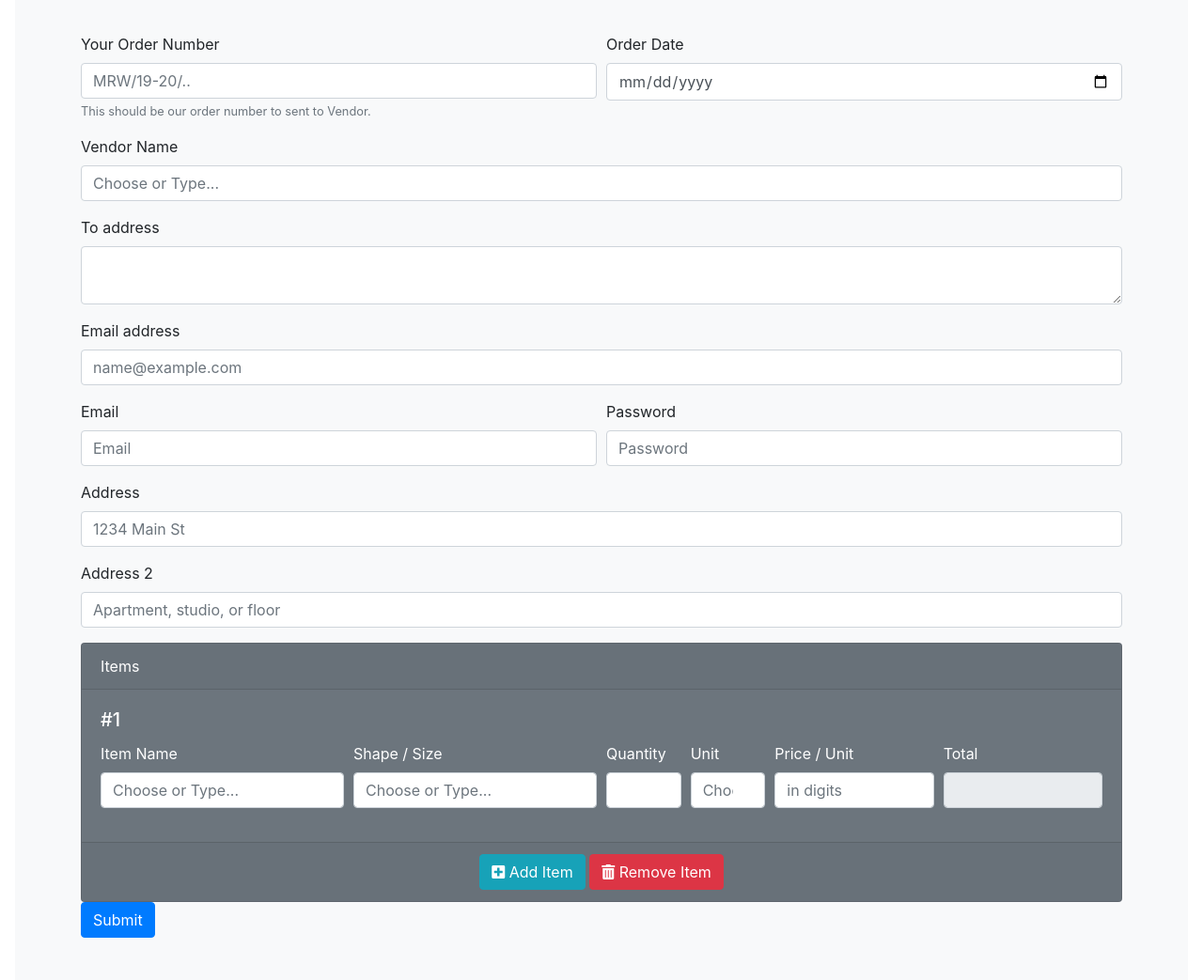
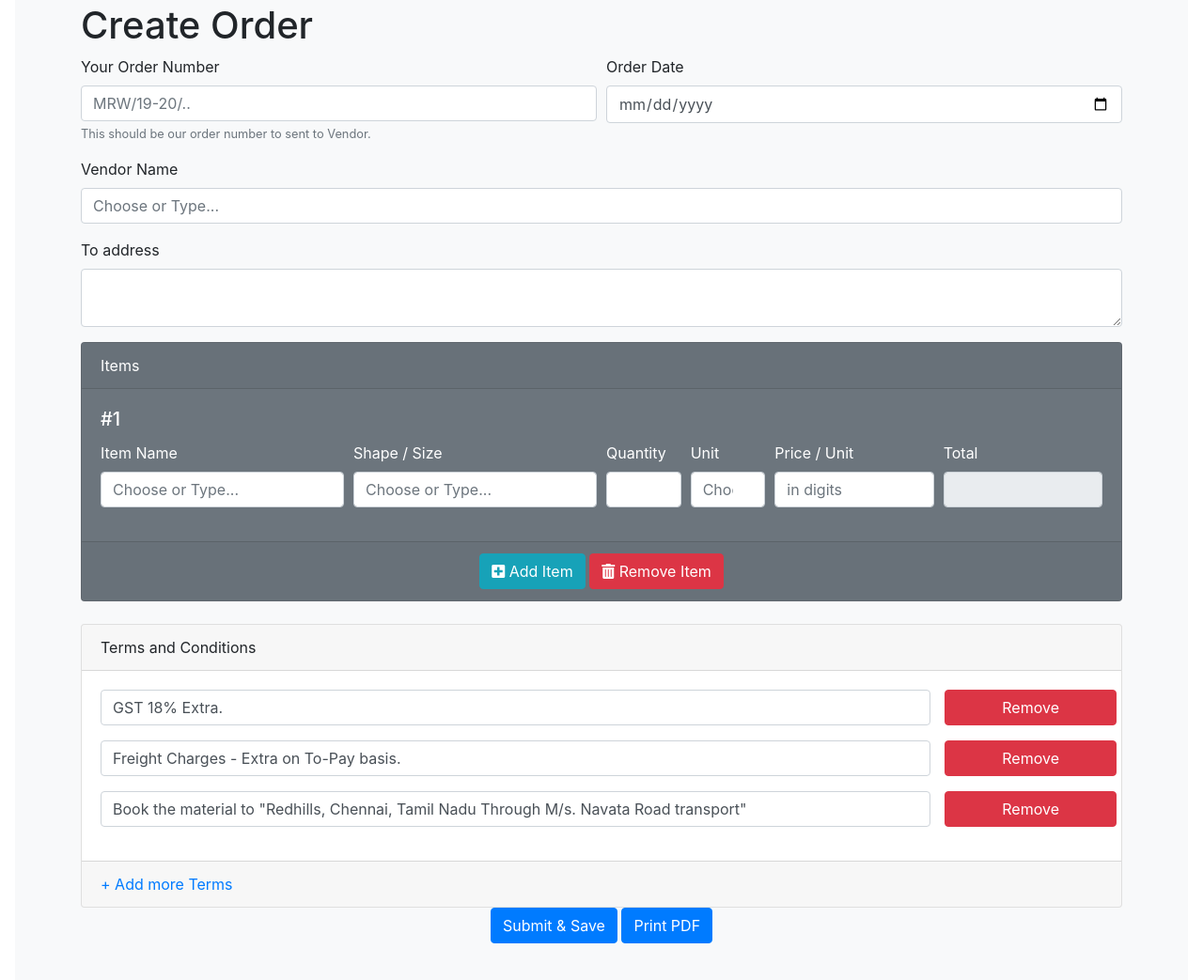
Before and after one commit to ashishub/OrderMgmt, a website: page createOrder/orderEntry.html in a window 1280 px wide. Shown: the part 93-1136 px from the top of the page at 94% size. Drawn offline with nearby package versions, Linux system fonts and the light colour scheme.

Commit message:
Added more changes

```diff
--- a/orderEntry.html
+++ b/createOrder/orderEntry.html
@@ -14,8 +14,9 @@
 </head>
 
 <body>
-    <div class="position-relative overflow-hidden p-3 p-md-5 m-md-3  bg-light">
+    <div class="position-relative overflow-hidden p-3 m-md-3  bg-light">
         <div class="container p-lg-3 my-5">
+            <h1>Create Order</h1>
             <form class="needs-validation" novalidate>
                 <div class="form-row">
                     <div class="form-group col-md-6">
@@ -60,31 +61,6 @@
                     <label for="toAddressTextarea">To address</label>
                     <textarea class="form-control" id="toAddressTextarea"></textarea>
                 </div>
-                <div class="form-group">
-                    <label for="exampleFormControlInput1">Email address</label>
-                    <input type="email" class="form-control" id="exampleFormControlInput1"
-                        placeholder="name@example.com">
-                </div>
-                <div class="form-row">
-                    <div class="form-group col-md-6">
-                        <label for="inputEmail4">Email</label>
-                        <input type="email" class="form-control" id="inputEmail4" placeholder="Email">
-                    </div>
-                    <div class="form-group col-md-6">
-                        <label for="inputPassword4">Password</label>
-                        <input type="password" class="form-control" id="inputPassword4" placeholder="Password">
-                    </div>
-                </div>
-                <div class="form-group">
-                    <label for="inputAddress">Address</label>
-                    <input type="text" class="form-control" id="inputAddress" placeholder="1234 Main St">
-                </div>
-                <div class="form-group">
-                    <label for="inputAddress2">Address 2</label>
-                    <input type="text" class="form-control" id="inputAddress2"
-                        placeholder="Apartment, studio, or floor">
-                </div>
-
                 <div class="card text-white bg-secondary">
                         <div class="card-header">Items</div>
                         <div class="card-body" id="items">
@@ -191,7 +167,39 @@
                             <button id="removeLastItemBtn" class="btn btn-danger"><i class="fas fa-trash-alt"></i> Remove Item</button>
                         </div>
                       </div>
-                <button type="submit" class="btn btn-primary">Submit</button>
+                <br/>
+                <div class="card">
+                    <div class="card-header">Terms and Conditions</div>
+                        <div class="card-body" id="terms">
+                            <div class="form-group row termDiv">
+                                <div class="col-sm-10">
+                                    <input type="text" class="form-control" placeholder="Enter Terms Here" value="GST 18% Extra.">
+                                </div>
+                                <button class="btn btn-danger col-sm-2 removeTerms">Remove</button>
+                            </div>
+                            <div class="form-group row termDiv">
+                                <div class="col-sm-10">
+                                    <input type="text" class="form-control" placeholder="Enter Terms Here" value="Freight Charges - Extra on To-Pay basis.">
+                                </div>
+                                <button class="btn btn-danger col-sm-2 removeTerms">Remove</button>
+                            </div>
+                            <div class="form-group row termDiv">
+                                <div class="col-sm-10">
+                                    <input type="text" class="form-control" placeholder="Enter Terms Here" value='Book the material to "Redhills, Chennai, Tamil Nadu Through M/s. Navata Road transport"'>
+                                </div>
+                                <button class="btn btn-danger col-sm-2 removeTerms">Remove</button>
+                            </div>
+                        </div>
+                        <div class="card-footer text-muted">
+                            <a href="#" id="addOneTermsBtn">+ Add more Terms</a>
+                            <!-- <button id="addOneTermsBtn" class="btn btn-info"><i class="fas fa-plus-square"></i> Add Terms</button> -->
+                        </div>
+                </div>
+                <div class="section text-center">
+                        <button type="submit" class="btn btn-primary col-sum-2">Submit &amp; Save</button>
+
+                        <button type="submit" class="btn btn-primary col-sum-2">Print PDF</button>
+                </div>
             </form>
         </div>
     </div>
--- a/orderEntry.js
+++ b/createOrder/orderEntry.js
@@ -29,6 +29,12 @@ $(document).ready(function() {
         console.log(error);
       }
     });
+
+    $('.removeTerms').click(function() {
+      // $('.card-body').first().children('div').attr('data-itemnumber')
+      $(this).parent().remove();
+    });
+
   }
   bindEvents();
 
@@ -45,11 +51,25 @@ $(document).ready(function() {
     // alert('hello!');
   });
 
+  $('#addOneTermsBtn').click(function (e) {
+    e.preventDefault();
+    var termDivClone = $(".termDiv:first").clone();
+    $('#terms').append('<div class="form-group row termDiv">'+termDivClone.html()+'</div>');
+    console.log('Before = ' +$(".termDiv:last").find('.form-control').val());
+    $(".termDiv:last").find('.form-control').val('');
+    bindEvents();
+  });
+
   $('#removeLastItemBtn').click(function() {
     // $('.card-body').first().children('div').attr('data-itemnumber')
     if( $(".itemCard").length > 1) {
       $(".itemCard:last").remove();
     }
+  });
+
+  $('.removeTerms').click(function() {
+    // $('.card-body').first().children('div').attr('data-itemnumber')
+    $(this).parent().remove();
   });
 
   $("#vendorName").on('input', function () {
```
Also changed, not shown: app.js (added, +8 -0 lines), package.json (added, +22 -0 lines), 2 other files. Lines whose indentation alone changed are shown as unchanged.
